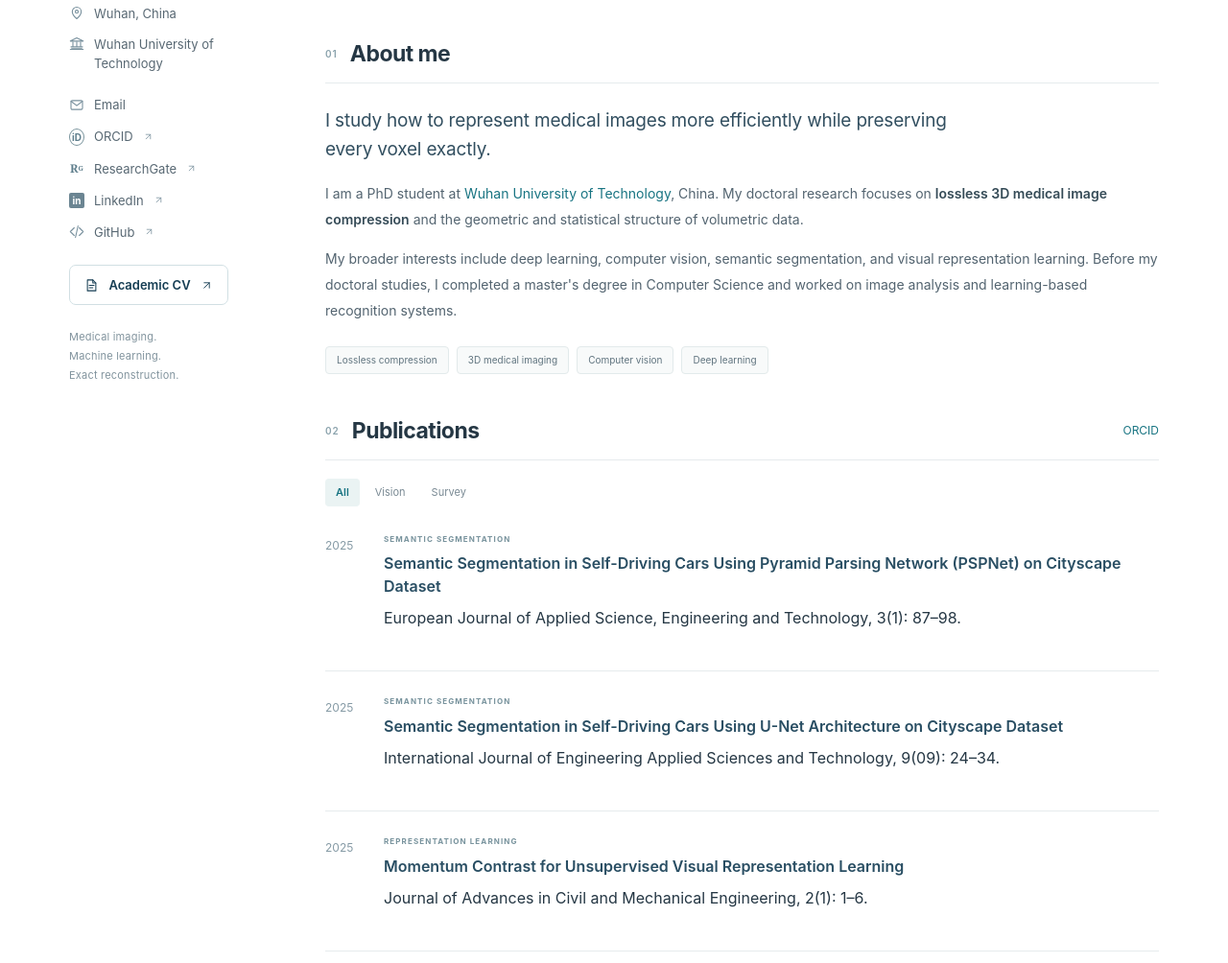
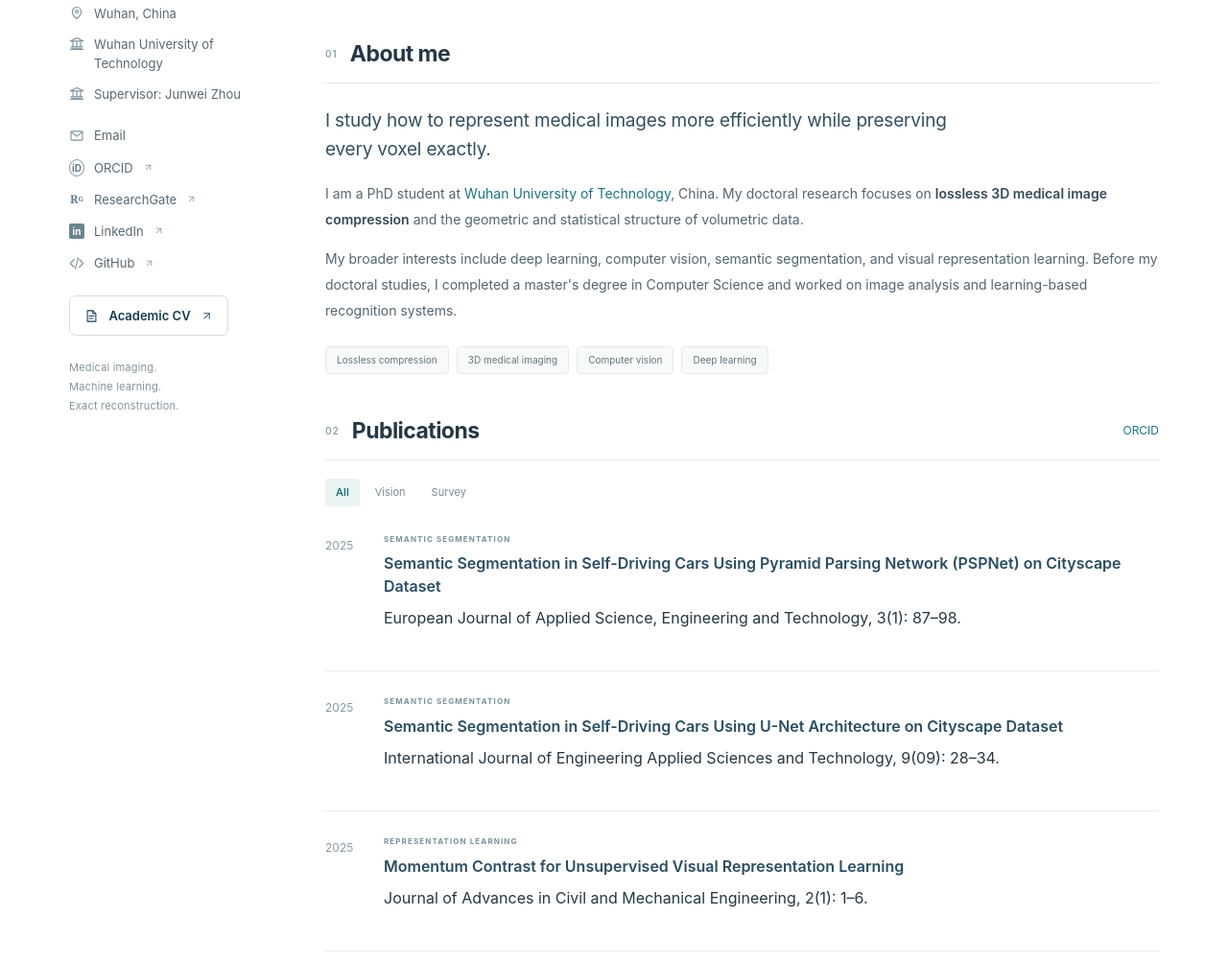
Before and after one commit to ebousowe50/ebousowe, a plain HTML site: page index.html in a window 1280 px wide. Shown: the part 478-1482 px from the top of the page at 96% size. Drawn offline with Linux system fonts and the light colour scheme.

Commit message:
Add Junwei Zhou to the website profile as supervisor

```diff
--- a/index.html
+++ b/index.html
@@ -36,6 +36,7 @@
     <div class="profile-divider"></div>
     <p class="profile-detail"><svg aria-hidden="true"><use href="assets/icons.svg#pin"/></svg><span>Wuhan, China</span></p>
     <p class="profile-detail"><svg aria-hidden="true"><use href="assets/icons.svg#university"/></svg><a href="https://www.whut.edu.cn/" target="_blank" rel="noopener noreferrer">Wuhan University of Technology</a></p>
+    <p class="profile-detail supervisor"><svg aria-hidden="true"><use href="assets/icons.svg#university"/></svg><span>Supervisor: <a href="https://junwzhou.github.io/" target="_blank" rel="noopener noreferrer">Junwei Zhou</a></span></p>
     <div class="profile-links">
       <a href="mailto:ebousowe50@gmail.com"><svg aria-hidden="true"><use href="assets/icons.svg#mail"/></svg>Email</a>
       <a href="https://orcid.org/0009-0000-5506-6283" target="_blank" rel="noopener noreferrer"><span class="orcid-icon" aria-hidden="true">iD</span>ORCID <svg class="arrow-icon external" aria-hidden="true"><use href="assets/icons.svg#arrow-up-right"/></svg></a>
@@ -73,7 +74,7 @@
       <div class="publication-tools"><div class="publication-filters" role="group" aria-label="Filter publications"><button type="button" class="selected" data-filter="all" aria-pressed="true">All</button><button type="button" data-filter="vision" aria-pressed="false">Vision</button><button type="button" data-filter="survey" aria-pressed="false">Survey</button></div></div>
       <div class="publication-list">
         <article class="publication" data-category="vision"><div class="publication-year">2025</div><div class="publication-body"><p class="item-label">Semantic segmentation</p><h3><a href="https://www.ejase.thelight.pub/issue/41695/2025-03-01-02" target="_blank" rel="noopener noreferrer">Semantic Segmentation in Self-Driving Cars Using Pyramid Parsing Network (PSPNet) on Cityscape Dataset</a></h3><p>European Journal of Applied Science, Engineering and Technology, 3(1): 87–98.</p></div></article>
-        <article class="publication" data-category="vision"><div class="publication-year">2025</div><div class="publication-body"><p class="item-label">Semantic segmentation</p><h3><a href="https://ijeast.com/index.php?option=com_content&view=article&id=29" target="_blank" rel="noopener noreferrer">Semantic Segmentation in Self-Driving Cars Using U-Net Architecture on Cityscape Dataset</a></h3><p>International Journal of Engineering Applied Sciences and Technology, 9(09): 24–34.</p></div></article>
+        <article class="publication" data-category="vision"><div class="publication-year">2025</div><div class="publication-body"><p class="item-label">Semantic segmentation</p><h3><a href="https://ijeast.com/index.php?option=com_content&amp;view=article&amp;id=29" target="_blank" rel="noopener noreferrer">Semantic Segmentation in Self-Driving Cars Using U-Net Architecture on Cityscape Dataset</a></h3><p>International Journal of Engineering Applied Sciences and Technology, 9(09): 28–34.</p></div></article>
         <article class="publication" data-category="vision"><div class="publication-year">2025</div><div class="publication-body"><p class="item-label">Representation learning</p><h3><a href="https://www.researchgate.net/publication/390202580_Momentum_Contrast_for_Unsupervised_Visual_Representation_Learning" target="_blank" rel="noopener noreferrer">Momentum Contrast for Unsupervised Visual Representation Learning</a></h3><p>Journal of Advances in Civil and Mechanical Engineering, 2(1): 1–6.</p></div></article>
         <article class="publication" data-category="survey"><div class="publication-year">2025</div><div class="publication-body"><p class="item-label">Communications survey</p><h3><a href="https://mkscienceset.com/articles_file/217-_article1740030679.pdf" target="_blank" rel="noopener noreferrer">Satellite Communications in the New Space Era: A Survey and Future Challenges</a></h3><p>World Journal of Sensors Network Research, 2(1): 1–6.</p></div></article>
       </div>
```
